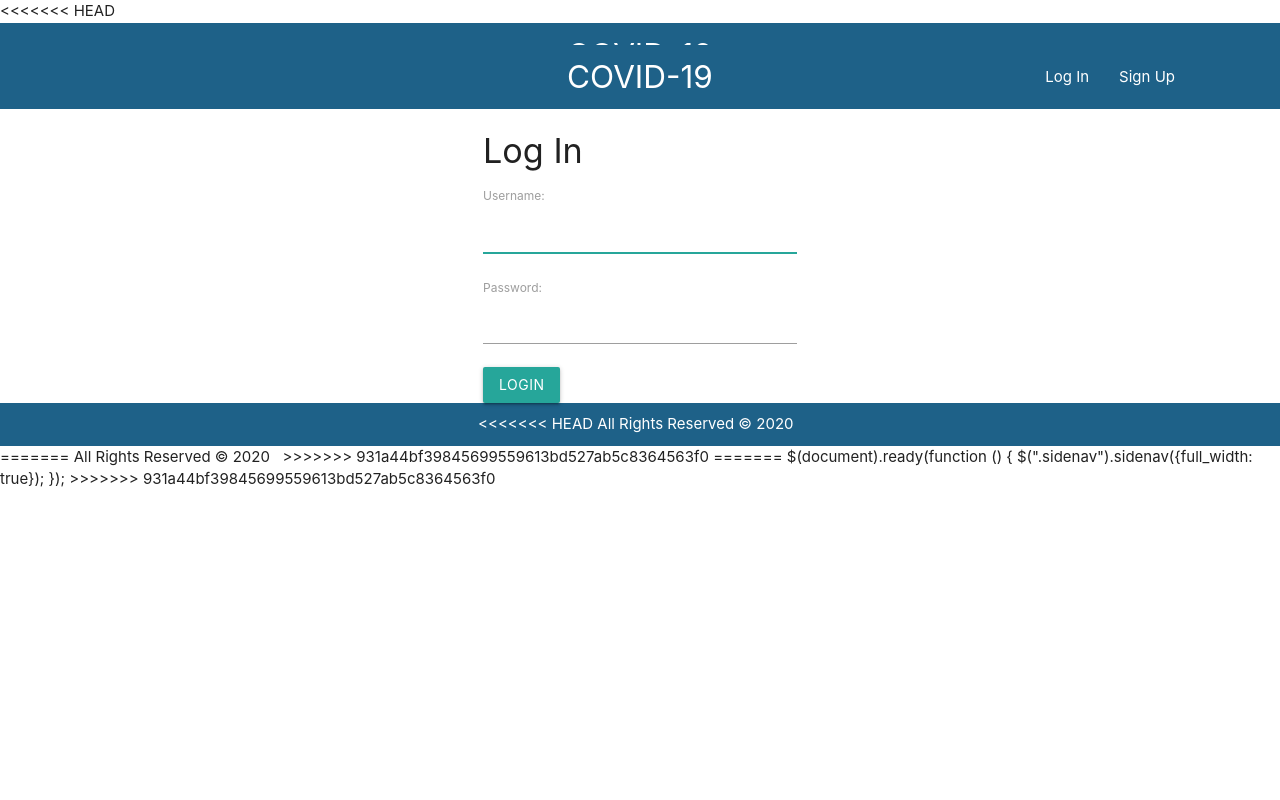
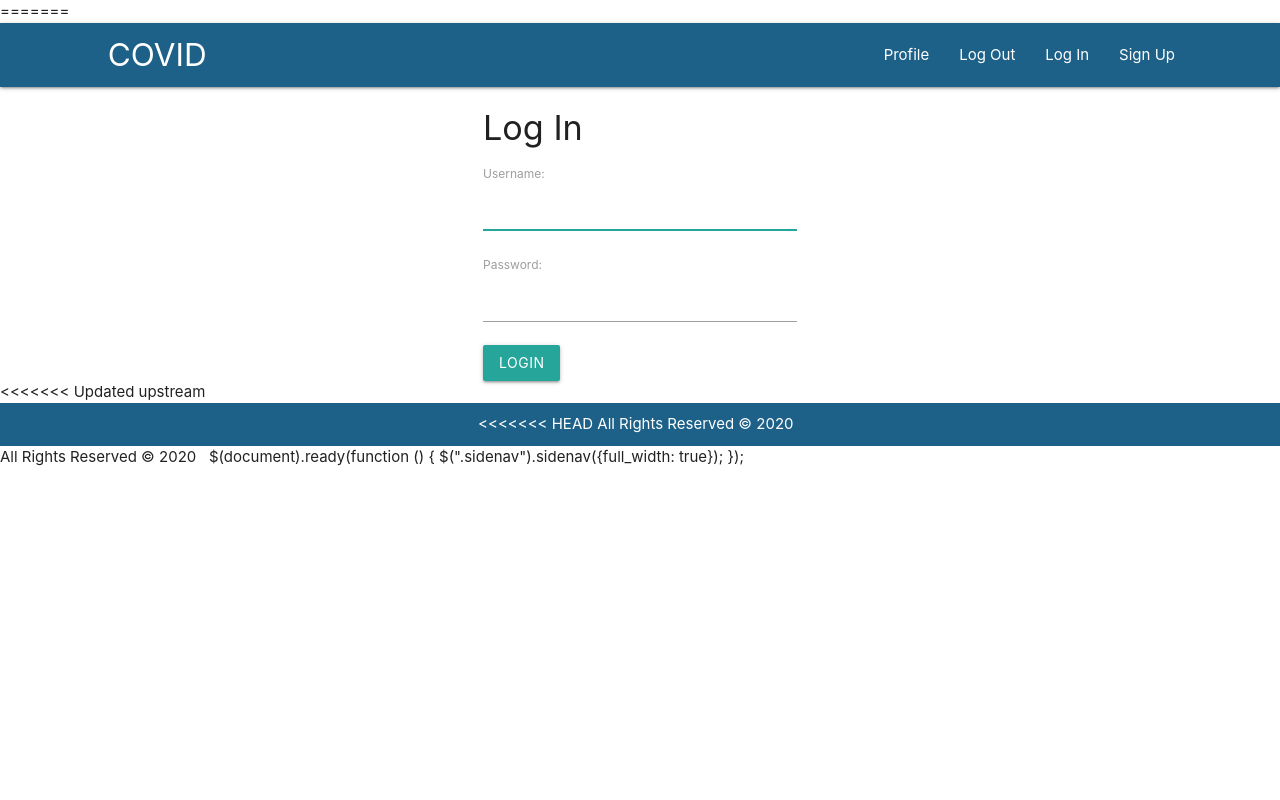
Before and after one commit to Rainandray-netizen/Tiff-and-The-Lads, a Django app: page /accounts/login/ in a window 1280 px wide. Run offline with Django 3.2, Linux system fonts and the light colour scheme; parts of the project's set-up code (start-up, migrations or seed data) failed here and were passed over; some libraries are stand-ins or nearby versions.

Commit message:
feat: Updated profile to show activites, add an activity and delete activity

```diff
--- a/covid_risk_assessment/settings.py
+++ b/covid_risk_assessment/settings.py
@@ -26,7 +26,7 @@ BASE_DIR = os.path.dirname(os.path.dirname(os.path.abspath(__file__)))
 SECRET_KEY = os.environ['SECRET_KEY']
 
 # SECURITY WARNING: don't run with debug turned on in production!
-DEBUG = os.environ['DEBUG']
+DEBUG = True
 
 ALLOWED_HOSTS = []
 
--- a/main_app/templates/base.html
+++ b/main_app/templates/base.html
@@ -5,13 +5,18 @@
 <head>
     <meta charset="UTF-8" />
     <meta name="viewport" content="width=device-width, initial-scale=1.0" />
+
     <title>COVID</title>
     <script src="https://code.jquery.com/jquery-2.1.1.min.js"></script>
-<<<<<<< HEAD
+
     <script src="https://cdnjs.cloudflare.com/ajax/libs/materialize/1.0.0/js/materialize.min.js"></script>
     <link href="https://fonts.googleapis.com/icon?family=Material+Icons" rel="stylesheet">
     <link rel="stylesheet" href="https://cdnjs.cloudflare.com/ajax/libs/materialize/1.0.0/css/materialize.min.css" />
+    <link rel="stylesheet" type="text/css" href="{% static 'css/style.css' %}" /> =======
+    <title>Covid</title>
+    <link rel="stylesheet" href="https://cdnjs.cloudflare.com/ajax/libs/materialize/1.0.0/css/materialize.min.css" />
     <link rel="stylesheet" type="text/css" href="{% static 'css/style.css' %}" />
+    <link href="https://fonts.googleapis.com/icon?family=Material+Icons" rel="stylesheet">
     <script src="https://cdnjs.cloudflare.com/ajax/libs/materialize/1.0.0/js/materialize.min.js"></script>
 </head>
 
@@ -59,95 +64,49 @@
                 </ul>
             </div>
         </nav>
-
-
-=======
-    <script src="https://cdnjs.cloudflare.com/ajax/libs/materialize/1.0.0/js/materialize.min.js"></script><link href="https://fonts.googleapis.com/icon?family=Material+Icons" rel="stylesheet">
-    <link
-      rel="stylesheet"
-      href="https://cdnjs.cloudflare.com/ajax/libs/materialize/1.0.0/css/materialize.min.css"
-    />
-    <link
-      rel="stylesheet"
-      type="text/css"
-      href="{% static 'css/style.css' %}"
-    />
-
-  </head>
-  <body>
-  <ul id="slide-out" class="sidenav"><li><a class="subheader">{% if user.is_authenticated %}<i class="material-icons">person</i>{{user.username}}</a></li><li><div class="divider"></div></li>
-
-    <li><a href="">Profile</a></li>
-    <li><a onclick="M.toast({html: 'You are logged out'})" href="{% url 'logout' %}">Logout</a></li>
-
-    <li><a class="waves-effect" href="#!">Settings</a></li>
-    {% else %}
-    <li><a href="{% url 'login' %}">Login</a></li>
-    <li><a href="{% url 'signup' %}">Sign Up</a></li>
-    {% endif %}
-       </ul>
-
-
         <header class="navbar-fixed">
-      <nav class="z-depth-0">
+            <nav>
                 <div class="nav-wrapper">
-    <a href="#" data-target="slide-out" class="sidenav-trigger"
-         ><i class="material-icons">menu</i></a
-       >
-          {% if user.is_authenticated %}
-          <ul class="left">
-            <li>Logged in as {{user.username}}</p></li>
-          </ul>
-          {% endif %}
                     <ul>
                         <li>
-              <a href="/" class="brand-logo center">COVID-19</a>
+                            <a href="/" class="left brand-logo">&nbsp;&nbsp;COVID</a>
                         </li>
                     </ul>
                     <ul class="right">
-            {% if user.is_authenticated %}
-            <li><a href="">Profile</a></li>
-            <li><a onclick="M.toast({html: 'You are logged out'})" href="{% url 'logout' %}">Log Out</a></li>
-            {% else %}
+                        <!-- Add if user authenticated here  -->
+                        <li><a href="{% url 'profile' %}">Profile</a></li>
+                        <li><a href="{% url 'logout' %}">Log Out</a></li>
                         <li><a href="{% url 'login' %}">Log In</a></li>
                         <li><a href="{% url 'signup' %}">Sign Up</a></li>
-            {% endif %}
                     </ul>
                 </div>
             </nav>
 
-
->>>>>>> 931a44bf39845699559613bd527ab5c8364563f0
         </header>
         <main>
             {% block content %} {% endblock %}
         </main>
-
-    <footer class="page-footer">
-<<<<<<< HEAD
+        <<<<<<< Updated upstream <footer class="page-footer">
+            <<<<<<< HEAD All Rights Reserved &copy; 2020 &nbsp; </footer>
+</body>
 All Rights Reserved &copy; 2020 &nbsp;
 </footer>
 </body>
-=======
-      All Rights Reserved &copy; 2020 &nbsp;
-    </footer>
-  </body>
->>>>>>> 931a44bf39845699559613bd527ab5c8364563f0
+
 
 </html>
 
 
 <script>
-<<<<<<< HEAD
     $(document).ready(function() {
         $(".sidenav").sidenav({
             full_width: true
         });
     });
 </script>
-=======
-  $(document).ready(function () {
-    $(".sidenav").sidenav({full_width: true});
-  });
+$(document).ready(function () { $(".sidenav").sidenav({full_width: true}); });
 </script>
->>>>>>> 931a44bf39845699559613bd527ab5c8364563f0
+
+</body>
+
+</html>
--- a/main_app/urls.py
+++ b/main_app/urls.py
@@ -4,6 +4,7 @@ from . import views
 urlpatterns = [
     path('', views.home, name='home'),
     path('accounts/signup', views.signup, name='signup'),
+<<<<<<< Updated upstream
     path('accounts/', include('django.contrib.auth.urls')),
 
     path('accounts/profile/', views.profile_show, name='show'),
@@ -19,3 +20,7 @@ urlpatterns = [
     # path('routine/<int:pk>/delete/', views.RoutineDelete.as_view(), name='routine_delete'),
 ]
     # path('activities/<int:pk>/update/', views.  , name=)
+=======
+
+]
+>>>>>>> Stashed changes
--- a/main_app/views.py
+++ b/main_app/views.py
@@ -8,13 +8,8 @@ from django.views.generic.edit import CreateView, UpdateView, DeleteView
 from django.views.generic import ListView, DetailView
 from django.contrib.auth.mixins import LoginRequiredMixin
 from django.contrib.auth.decorators import login_required
-<<<<<<< HEAD
 from .models import Activity, Routine
 from .forms import ActivityForm
-=======
-from .models import Activity, Routine, Profile
-
->>>>>>> 931a44bf39845699559613bd527ab5c8364563f0
 
 # Create your views here.
 def home(request):
```
Also changed, not shown: main_app/templates/registration/profile.html (+38 -0 lines). Lines whose indentation alone changed are shown as unchanged.
